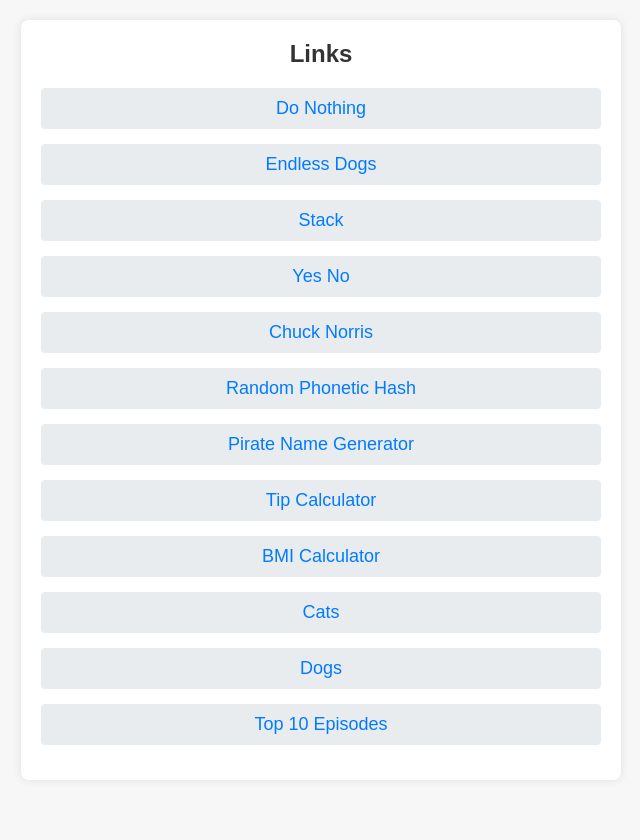
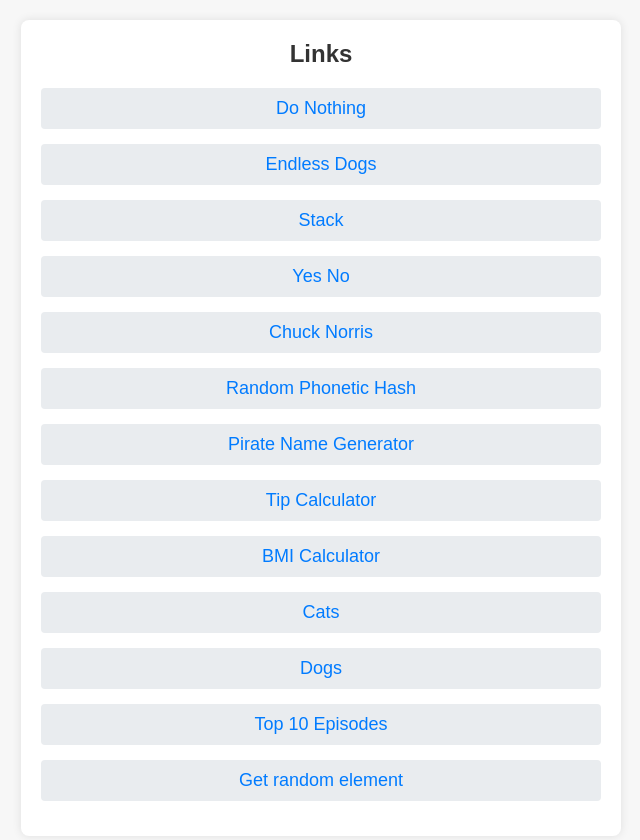
Before and after one commit to kocatekin/kocatekin.github.io, a plain HTML site: page apps/index.html in a window 1280 px wide. Shown: the whole page, without its empty margins (319-959 px from the left). Before the commit the page ends 800 px from the top, so only its background shows below. Drawn offline with Linux system fonts and the light colour scheme.

Commit message:
Update index.html

```diff
--- a/apps/index.html
+++ b/apps/index.html
@@ -71,8 +71,8 @@ h1 {
 </body>
   <script>
     let links = document.getElementById("links-list");
-let names = ["Do Nothing","Endless Dogs","Stack","Yes No","Chuck Norris","Random Phonetic Hash","Pirate Name Generator","Tip Calculator","BMI Calculator","Cats", "Dogs","Top 10 Episodes"];
-let urls = ["do_nothing.html","endless_dogs.html","stack.html","yesno.html","chucknorris.html","randomtext.html","pirate_name_generator.html","tip_calculator.html","bmi_calculator.html","cats.html","dogs.html","top10.html"];
+let names = ["Do Nothing","Endless Dogs","Stack","Yes No","Chuck Norris","Random Phonetic Hash","Pirate Name Generator","Tip Calculator","BMI Calculator","Cats", "Dogs","Top 10 Episodes","Get random element"];
+let urls = ["do_nothing.html","endless_dogs.html","stack.html","yesno.html","chucknorris.html","randomtext.html","pirate_name_generator.html","tip_calculator.html","bmi_calculator.html","cats.html","dogs.html","top10.html","get_random_element.html"];
 for(let i=0;i<names.length;i++){
   links.innerHTML += `<li><a href='${urls[i]}'>${names[i]}</a></li>`
 }
```
